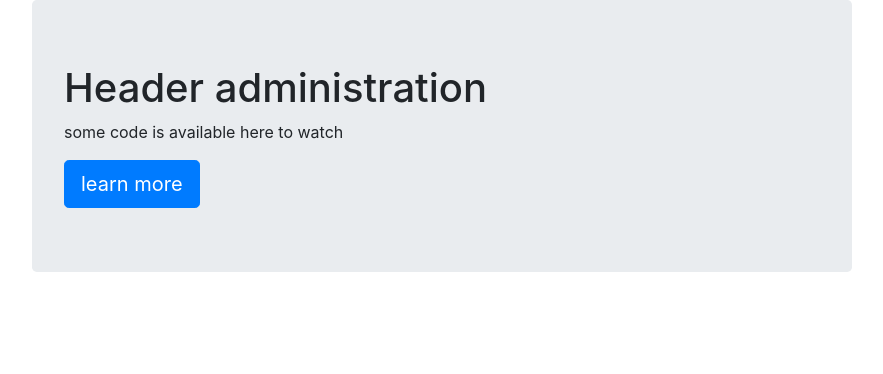
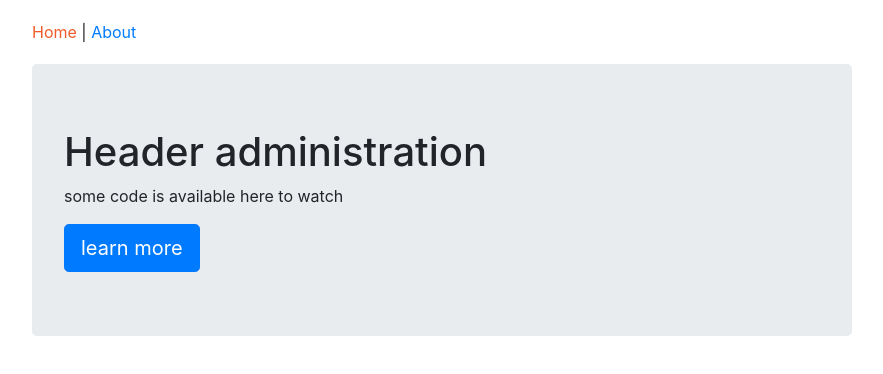
Before and after one commit to thisisjasonjafari/goo-code-for-react-redux-webpack, a React app: page / in a window 1280 px wide. Shown: the top 374 px of the page, without its empty margins (198-1081 px from the left). Built offline with nearby package versions, Linux system fonts and the light colour scheme.

Commit message:
use react router

```diff
--- a/src/components/App.jsx
+++ b/src/components/App.jsx
@@ -2,10 +2,12 @@
 import { Route } from 'react-router-dom'
 import HomePage from "./home/Home.jsx";
 import AboutPage from "./about/About.jsx";
+import Header from "./common/Header.jsx";
 
 const App = () => {
     return (
         <div className="container-fluid">
+            <Header />
             <Route
                 exact path="/"
                 component={HomePage}
--- /dev/null
+++ b/src/components/common/Header.jsx
@@ -0,0 +1,15 @@
+import React from 'react';
+import { NavLink } from 'react-router-dom'
+
+const Header = () => {
+  const activeStyle = { color: "#F15B2A" }
+  return (
+    <nav>
+      <NavLink to="/" activeStyle={activeStyle} exact>Home</NavLink>
+      {"  |  "}
+      <NavLink to="/about" activeStyle={activeStyle} >About</NavLink>
+    </nav>
+  );
+}
+
+export default Header;
```
